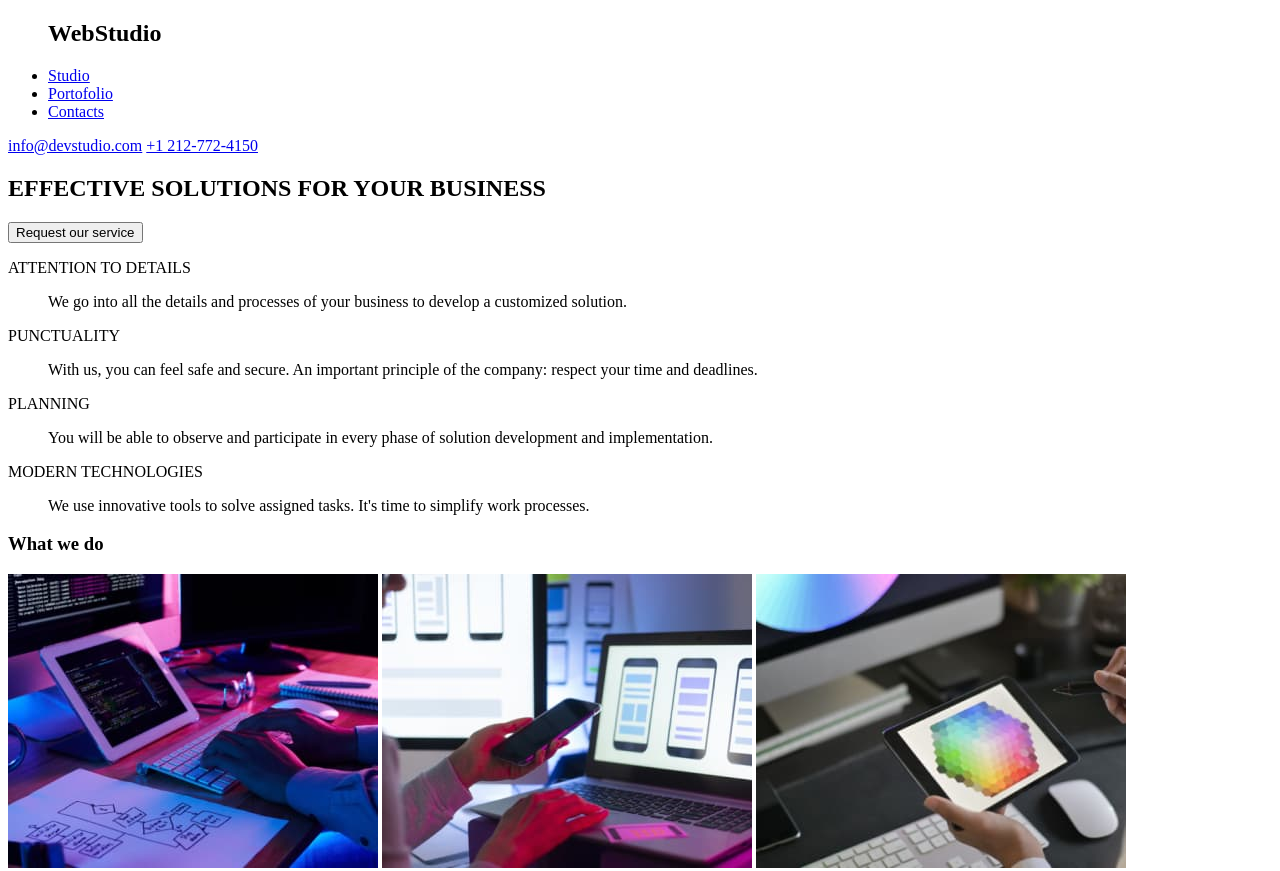
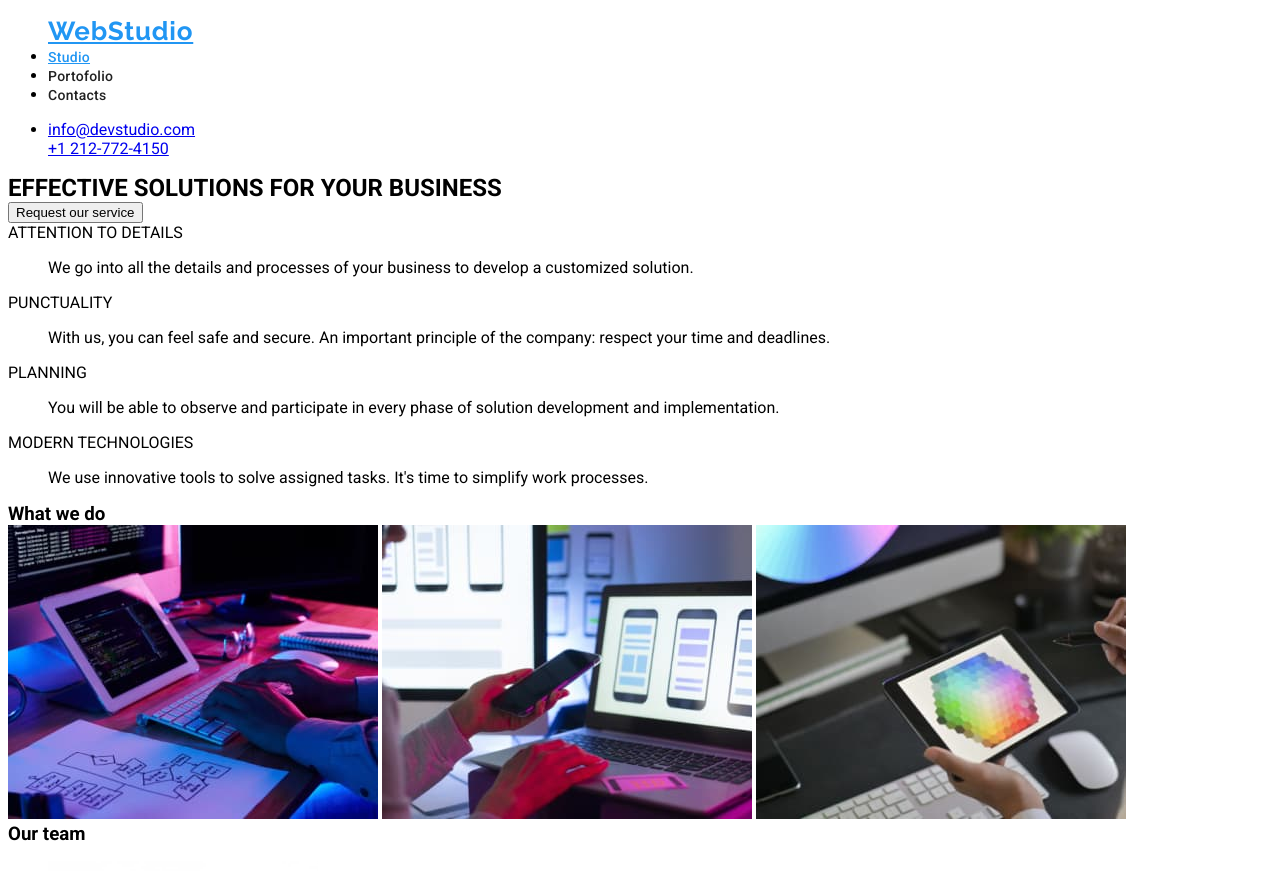
Before and after one commit to rudopulos/-goit-markup-hw-02, a plain HTML site: page index.html in a window 1280 px wide. Shown: the top 871 px of the page. Drawn offline with Linux system fonts and the light colour scheme.

Commit message:
new lines added

```diff
--- a/css/styles.css
+++ b/css/styles.css
@@ -0,0 +1,48 @@
+@import url('https://fonts.googleapis.com/css2?family=Raleway:wght@700&family=Roboto:wght@400;500;700;900&display=swap');
+
+    .logo-link {
+        font-style: normal;
+        font-family: "Raleway";
+        font-weight: 700;
+        font-size: 26px;
+        line-height: 31px;
+        letter-spacing: 0.03em;
+        color: #2196F3;
+    }
+.navigator-link{
+    font-family: 'Roboto';
+font-style: normal;
+font-weight: 500;
+font-size: 14px;
+line-height: 16px;
+letter-spacing: 0.02em;
+
+
+color: #212121;
+}
+.navigator-link{
+    text-decoration: none;
+}
+.navigator-link :hover{
+    color: #2196F3;
+}
+
+.navigator-link-current-link
+{
+    font-family: 'Roboto';
+font-style: normal;
+font-weight: 500;
+font-size: 14px;
+line-height: 16px;
+letter-spacing: 0.02em;
+
+color: #2196F3;
+}
+
+    body{
+        font-family:"Roboto","sans serif";
+        font-weight: 400;
+        font-size: 14;
+
+    }
+    h1,h2,h3,h4,h5,h6,p{margin: 0;}
--- a/index.html
+++ b/index.html
@@ -1,23 +1,28 @@
 <!DOCTYPE html>
 <html>
   <head>
+    <meta charset="UTF-8" />
     <title>Web Studio</title>
-    <meta charset="UTF-8" />
-  </head>
+    <link rel="stylesheet" href="./css/styles.css">
+   </head>
   <body>
     <header>
-      <nav>
+      <nav class="list">
 
 
       <ul>
-        <h2>WebStudio</h2>
-        <li><a href="/studio.html">Studio</a></li>
-        <li><a href="/portofolio.html">Portofolio</a></li>
-        <li><a href="/contacts.html">Contacts</a></li>
+        <a class="logo-link" href="./index.html"> WebStudio</a>
+        <li><a class="navigator-link-current-link" href="./index.html" >Studio</a></li>
+        <li><a class="navigator-link"href="./portofolio.html">Portofolio</a></li>
+        <li><a class="navigator-link"href="/contacts.html">Contacts</a></li>
       </ul>
     </nav>
-    <a href = "info@devstudio.com">info@devstudio.com</a>
-    <a href="tel :+12127724150">+1 212-772-4150</a>
+    <ul>
+      <li>
+    <a class="contact-info-link" href = "info@devstudio.com">info@devstudio.com</a><br>
+    <a class="contact-info-link"href="tel :+12127724150">+1 212-772-4150</a></br>
+      </li>
+    </ul>
     </header>
     <section>
       <h1 title ="EFFECTIVE SOLUTIONS FOR YOUR BUSINESS">EFFECTIVE SOLUTIONS FOR YOUR BUSINESS</h1>
```
Also changed, not shown: portfolio.html (deleted, +0 -36 lines), portofolio.html (added, +78 -0 lines).
